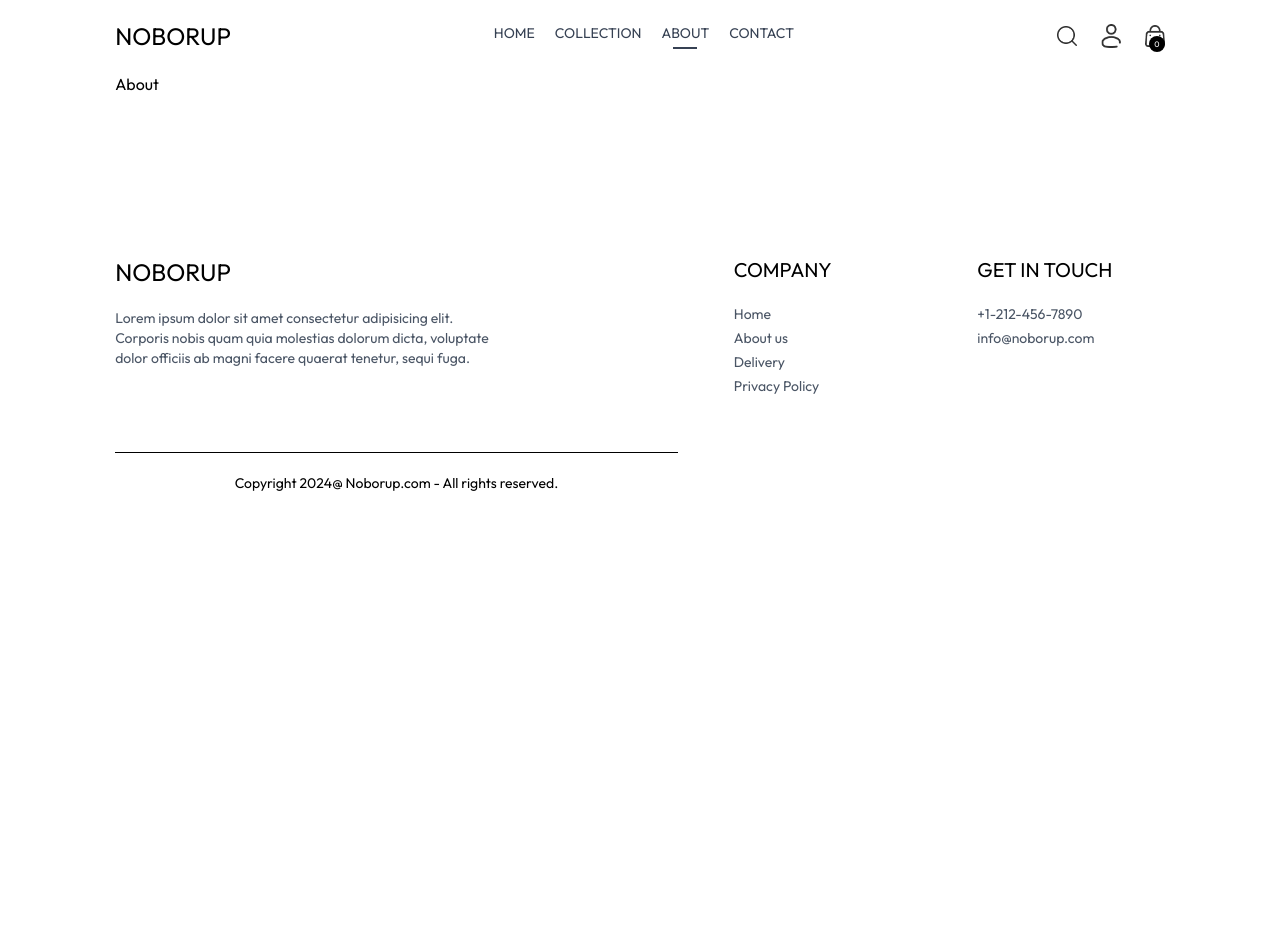
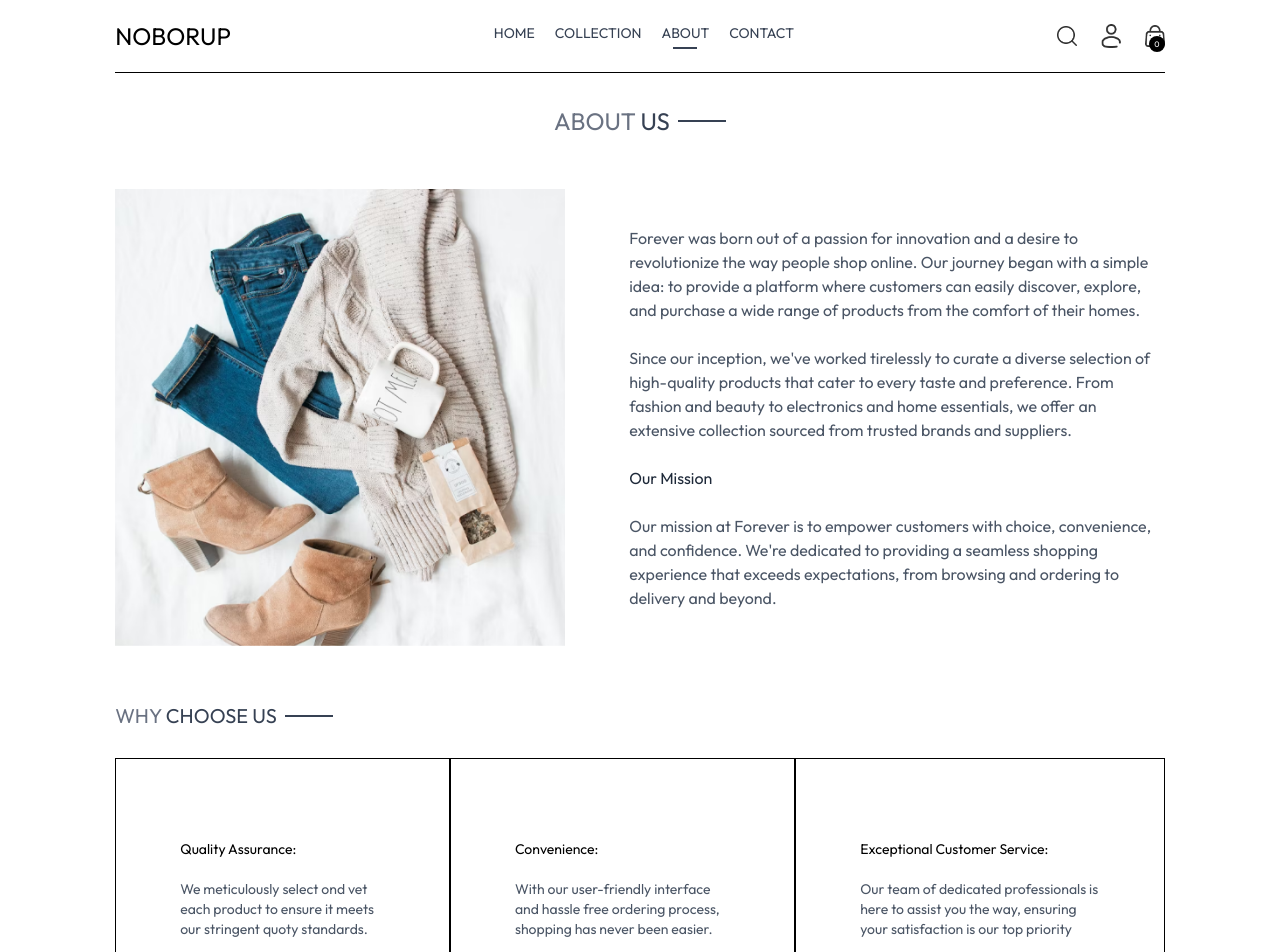
Before and after one commit to mdkabirulhossain/Noborup, a React (Vite) app in the folder client/: page /about in a window 1280 px wide. Shown: the top 952 px of the page. Before the commit the page ends 800 px from the top, so only its background shows below. Built offline with nearby package versions, Linux system fonts and the light colour scheme.

Commit message:
created About page

```diff
--- a/client/src/pages/About.jsx
+++ b/client/src/pages/About.jsx
@@ -1,11 +1,42 @@
-import React from 'react';
+import React from 'react'
+import { assets } from '../assets/assets';
+import Title from '../components/Title';
 
 const About = () => {
-    return (
-        <div>
-            About
+  return (
+    <div>
+      <div className='text-2xl text-center pt-8 border-t'>
+        <Title text1={'ABOUT'} text2 = {'US'}/>
+      </div>
+      <div className='my-10 flex flex-col md:flex-row gap-16'>
+        <img className='w-full md:max-w-[450px]' src={assets.about_img} alt="" />
+        <div className='flex flex-col justify-center gap-6 md:w-2/4 text-gray-600'>
+          <p>Forever was born out of a passion for innovation and a desire to revolutionize the way people shop online. Our journey began with a simple idea: to provide a platform where customers can easily discover, explore, and purchase a wide range of products from the comfort of their homes.</p>
+          <p>Since our inception, we've worked tirelessly to curate a diverse selection of high-quality products that cater to every taste and preference. From fashion and beauty to electronics and home essentials, we offer an extensive collection sourced from trusted brands and suppliers.</p>
+          <b className='text-gray-800 font-extrabold'>Our Mission</b>
+          <p>Our mission at Forever is to empower customers with choice, convenience, and confidence. We're dedicated to providing a seamless shopping experience that exceeds expectations, from browsing and ordering to delivery and beyond.</p>
         </div>
-    );
-};
+      </div>
+      <div className='text-xl py-4'>
+        <Title text1={'WHY'} text2={'CHOOSE US'}/>
+      </div>
+      <div className='flex flex-col md:flex-row text-sm mb-20'>
+        <div className='border px-10 md:px-16 py-8 sm:py-20 flex flex-col gap-5'>
+          <b>Quality Assurance:</b>
+          <p className='text-gray-600'>We meticulously select ond vet each product to ensure it meets our stringent quoty standards.</p>
+        </div>
+        <div className='border px-10 md:px-16 py-8 sm:py-20 flex flex-col gap-5'>
+          <b>Convenience:</b>
+          <p className='text-gray-600'>With our user-friendly interface and hassle free ordering process, shopping has never been easier.</p>
+        </div>
+        <div className='border px-10 md:px-16 py-8 sm:py-20 flex flex-col gap-5'>
+          <b>Exceptional Customer Service:</b>
+          <p className='text-gray-600'>Our team of dedicated professionals is here to assist you the way, ensuring your satisfaction is our top priority</p>
+        </div>
+      </div>
+
+    </div>
+  )
+}
 
 export default About;
```
